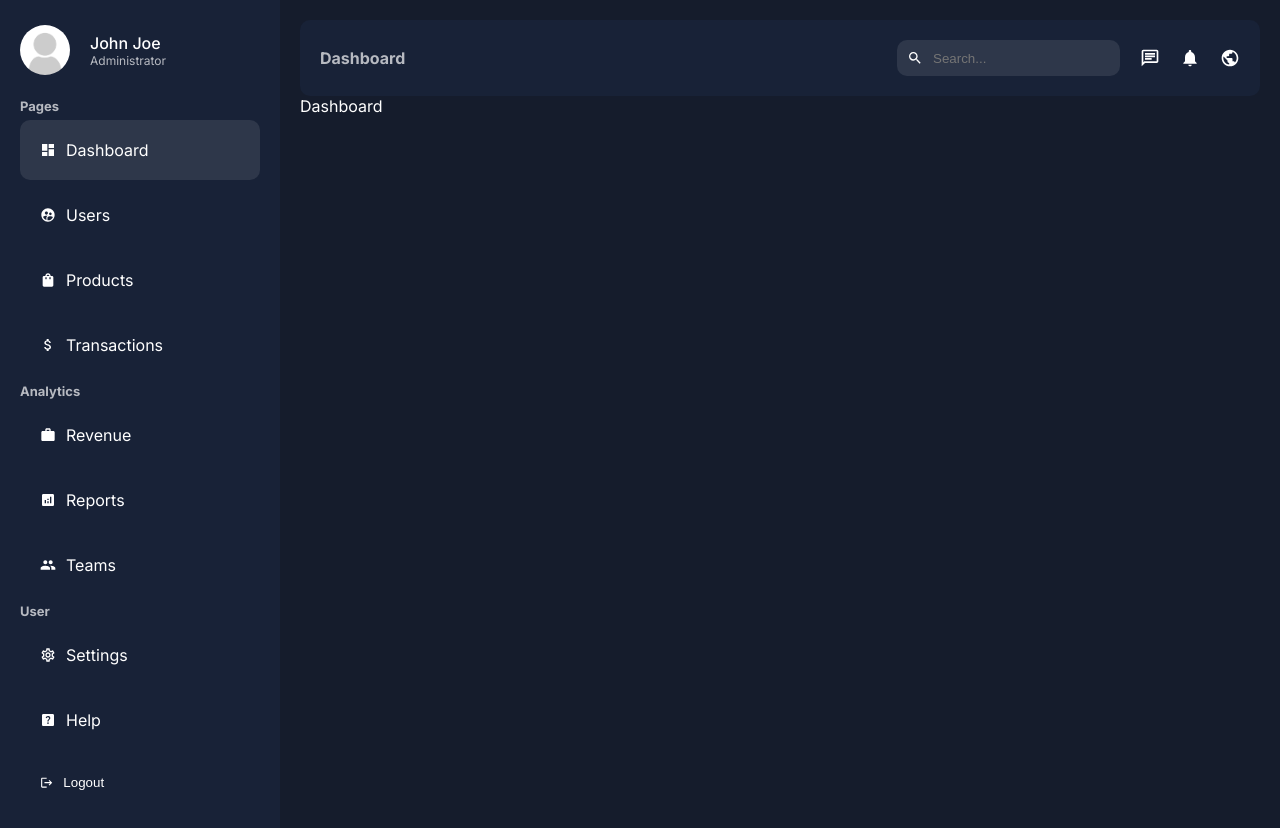
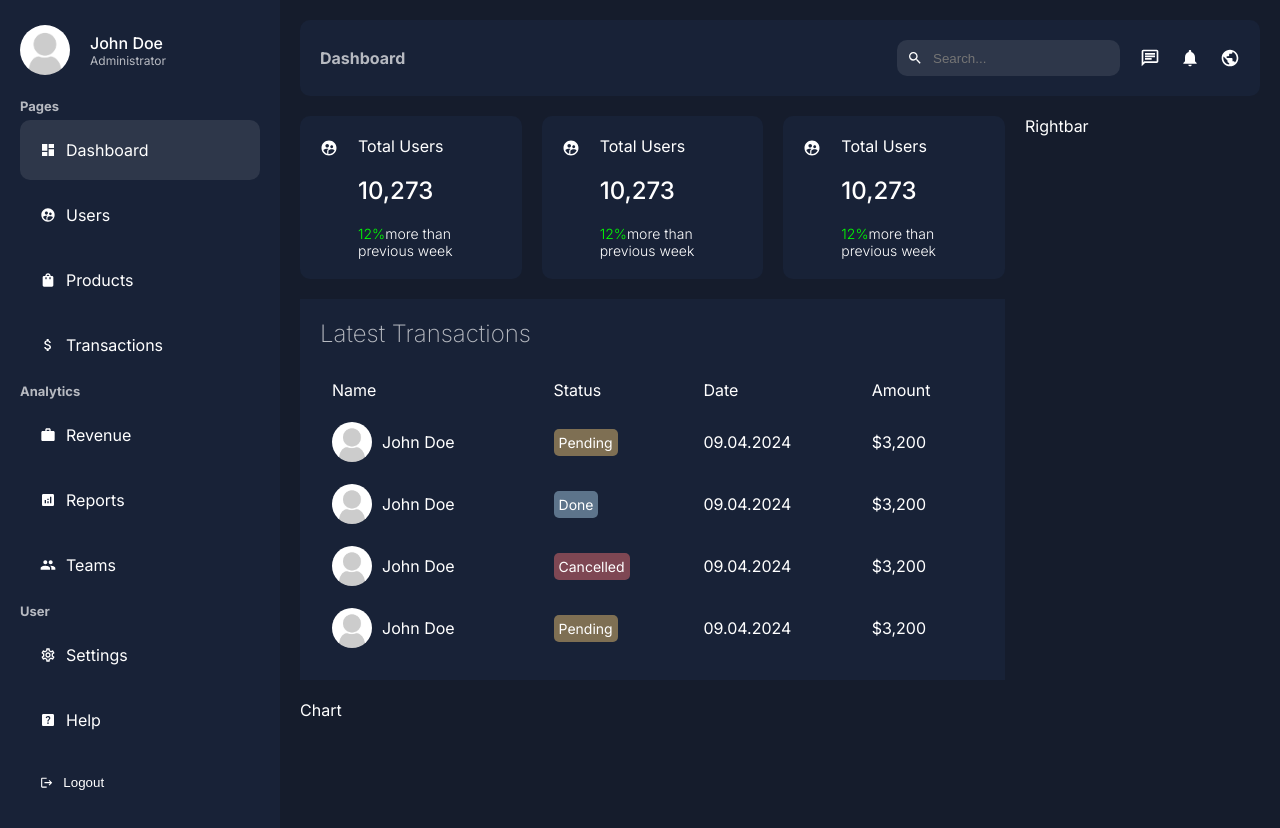
Before and after one commit to walkerJung/next14-admin-templete, a Next.js app: page /dashboard in a window 1280 px wide. Built offline with nearby package versions, Linux system fonts and the light colour scheme.

Commit message:
design: dashboard 퍼블리싱

```diff
--- a/app/dashboard/page.jsx
+++ b/app/dashboard/page.jsx
@@ -1,5 +1,26 @@
+import Card from "../ui/dashboard/card/card";
+import Chart from "../ui/dashboard/chart/chart";
+import styles from "../ui/dashboard/dashboard.module.css";
+import Rightbar from "../ui/dashboard/rightbar/rightbar";
+import Transactions from "../ui/dashboard/transactions/transactions";
+
 const Dashboard = () => {
-  return <div>Dashboard</div>;
+  return (
+    <div className={styles.wrapper}>
+      <div className={styles.main}>
+        <div className={styles.cards}>
+          <Card />
+          <Card />
+          <Card />
+        </div>
+        <Transactions />
+        <Chart />
+      </div>
+      <div className={styles.side}>
+        <Rightbar />
+      </div>
+    </div>
+  );
 };
 
 export default Dashboard;
--- /dev/null
+++ b/app/ui/dashboard/card/card.jsx
@@ -0,0 +1,19 @@
+import { MdSupervisedUserCircle } from "react-icons/md";
+import styles from "./card.module.css";
+
+const Card = () => {
+  return (
+    <div className={styles.container}>
+      <MdSupervisedUserCircle size={24} />
+      <div className={styles.texts}>
+        <span className={styles.title}>Total Users</span>
+        <span className={styles.number}>10,273</span>
+        <span className={styles.detail}>
+          <span className={styles.positive}>12%</span>more than previous week
+        </span>
+      </div>
+    </div>
+  );
+};
+
+export default Card;
--- /dev/null
+++ b/app/ui/dashboard/card/card.module.css
@@ -0,0 +1,37 @@
+.container {
+  background-color: var(--bgSoft);
+  padding: 20px;
+  border-radius: 10px;
+  display: flex;
+  gap: 20px;
+  cursor: pointer;
+  width: 100%;
+}
+
+.container:hover {
+  background-color: #2e374a;
+}
+
+.texts {
+  display: flex;
+  flex-direction: column;
+  gap: 20px;
+}
+
+.number {
+  font-size: 24px;
+  font-weight: 500;
+}
+
+.detail {
+  font-size: 14px;
+  font-weight: 300;
+}
+
+.positive {
+  color: lime;
+}
+
+.negative {
+  color: red;
+}
--- /dev/null
+++ b/app/ui/dashboard/chart/chart.jsx
@@ -0,0 +1,7 @@
+import styles from "./chart.module.css";
+
+const Chart = () => {
+  return <div className={styles.container}>Chart</div>;
+};
+
+export default Chart;
--- a/app/ui/dashboard/dashboard.module.css
+++ b/app/ui/dashboard/dashboard.module.css
@@ -12,3 +12,23 @@
   flex: 4;
   padding: 20px;
 }
+
+.wrapper {
+  display: flex;
+  gap: 20px;
+  margin-top: 20px;
+}
+.main {
+  flex: 3;
+  display: flex;
+  flex-direction: column;
+  gap: 20px;
+}
+.cards {
+  display: flex;
+  gap: 20px;
+  justify-content: space-between;
+}
+.side {
+  flex: 1;
+}
--- /dev/null
+++ b/app/ui/dashboard/rightbar/rightbar.jsx
@@ -0,0 +1,7 @@
+import styles from "./rightbar.module.css";
+
+const Rightbar = () => {
+  return <div className={styles.container}>Rightbar</div>;
+};
+
+export default Rightbar;
--- a/app/ui/dashboard/sidebar/sidebar.jsx
+++ b/app/ui/dashboard/sidebar/sidebar.jsx
@@ -89,7 +89,7 @@
           height="50"
         />
         <div className={styles.userDetail}>
-          <span className={styles.username}>John Joe</span>
+          <span className={styles.username}>John Doe</span>
           <span className={styles.userTitle}>Administrator</span>
         </div>
       </div>
--- /dev/null
+++ b/app/ui/dashboard/transactions/transactions.jsx
@@ -0,0 +1,106 @@
+import Image from "next/image";
+import styles from "./transactions.module.css";
+
+const Transactions = () => {
+  return (
+    <div className={styles.container}>
+      <h2 className={styles.title}>Latest Transactions</h2>
+      <table className={styles.table}>
+        <thead>
+          <tr>
+            <td>Name</td>
+            <td>Status</td>
+            <td>Date</td>
+            <td>Amount</td>
+          </tr>
+        </thead>
+        <tbody>
+          <tr>
+            <td>
+              <div className={styles.user}>
+                <Image
+                  src="/noavatar.png"
+                  alt=""
+                  width={40}
+                  height={40}
+                  className={styles.userImage}
+                />
+                John Doe
+              </div>
+            </td>
+            <td>
+              <span className={`${styles.status} ${styles.pending}`}>
+                Pending
+              </span>
+            </td>
+            <td>09.04.2024</td>
+            <td>$3,200</td>
+          </tr>
+          <tr>
+            <td>
+              <div className={styles.user}>
+                <Image
+                  src="/noavatar.png"
+                  alt=""
+                  width={40}
+                  height={40}
+                  className={styles.userImage}
+                />
+                John Doe
+              </div>
+            </td>
+            <td>
+              <span className={`${styles.status} ${styles.done}`}>Done</span>
+            </td>
+            <td>09.04.2024</td>
+            <td>$3,200</td>
+          </tr>
+          <tr>
+            <td>
+              <div className={styles.user}>
+                <Image
+                  src="/noavatar.png"
+                  alt=""
+                  width={40}
+                  height={40}
+                  className={styles.userImage}
+                />
+                John Doe
+              </div>
+            </td>
+            <td>
+              <span className={`${styles.status} ${styles.cancelled}`}>
+                Cancelled
+              </span>
+            </td>
+            <td>09.04.2024</td>
+            <td>$3,200</td>
+          </tr>
+          <tr>
+            <td>
+              <div className={styles.user}>
+                <Image
+                  src="/noavatar.png"
+                  alt=""
+                  width={40}
+                  height={40}
+                  className={styles.userImage}
+                />
+                John Doe
+              </div>
+            </td>
+            <td>
+              <span className={`${styles.status} ${styles.pending}`}>
+                Pending
+              </span>
+            </td>
+            <td>09.04.2024</td>
+            <td>$3,200</td>
+          </tr>
+        </tbody>
+      </table>
+    </div>
+  );
+};
+
+export default Transactions;
--- /dev/null
+++ b/app/ui/dashboard/transactions/transactions.module.css
@@ -0,0 +1,49 @@
+.container {
+  background-color: var(--bgSoft);
+  padding: 20px;
+  background-repeat: 10px;
+}
+
+.title {
+  margin-bottom: 20px;
+  font-weight: 200;
+  color: var(--textSoft);
+}
+
+.table {
+  width: 100%;
+}
+
+.table td {
+  padding: 10px;
+}
+
+.user {
+  display: flex;
+  gap: 10px;
+  align-items: center;
+}
+
+.userImage {
+  object-fit: cover;
+  border-radius: 50%;
+}
+
+.status {
+  border-radius: 5px;
+  padding: 5px;
+  font-size: 14px;
+  color: white;
+}
+
+.pending {
+  background-color: #f7cb7375;
+}
+
+.done {
+  background-color: #afd6ee75;
+}
+
+.cancelled {
+  background-color: #f7737375;
+}
```
Also changed, not shown: app/ui/dashboard/chart/chart.module.css (added), app/ui/dashboard/rightbar/rightbar.module.css (added).
